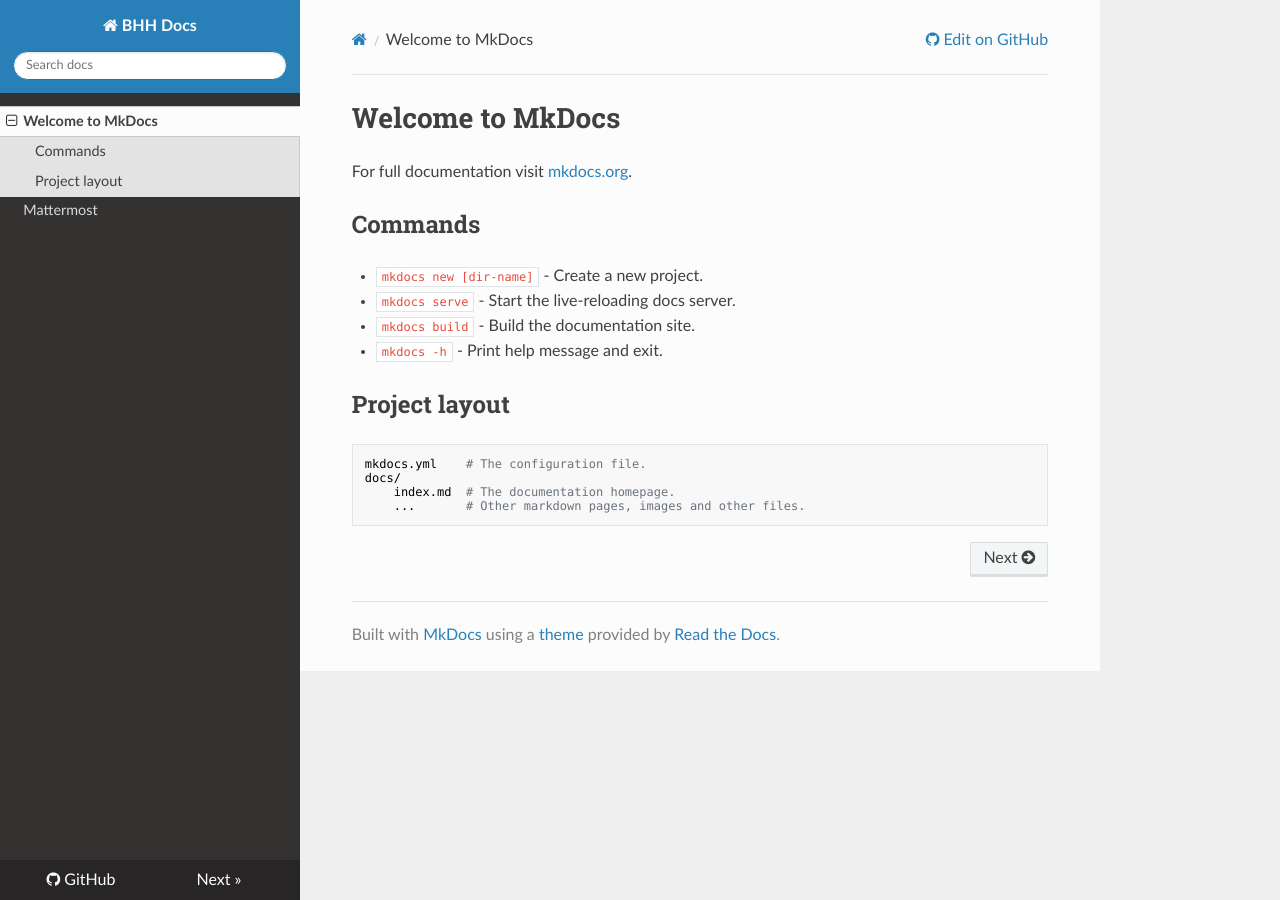
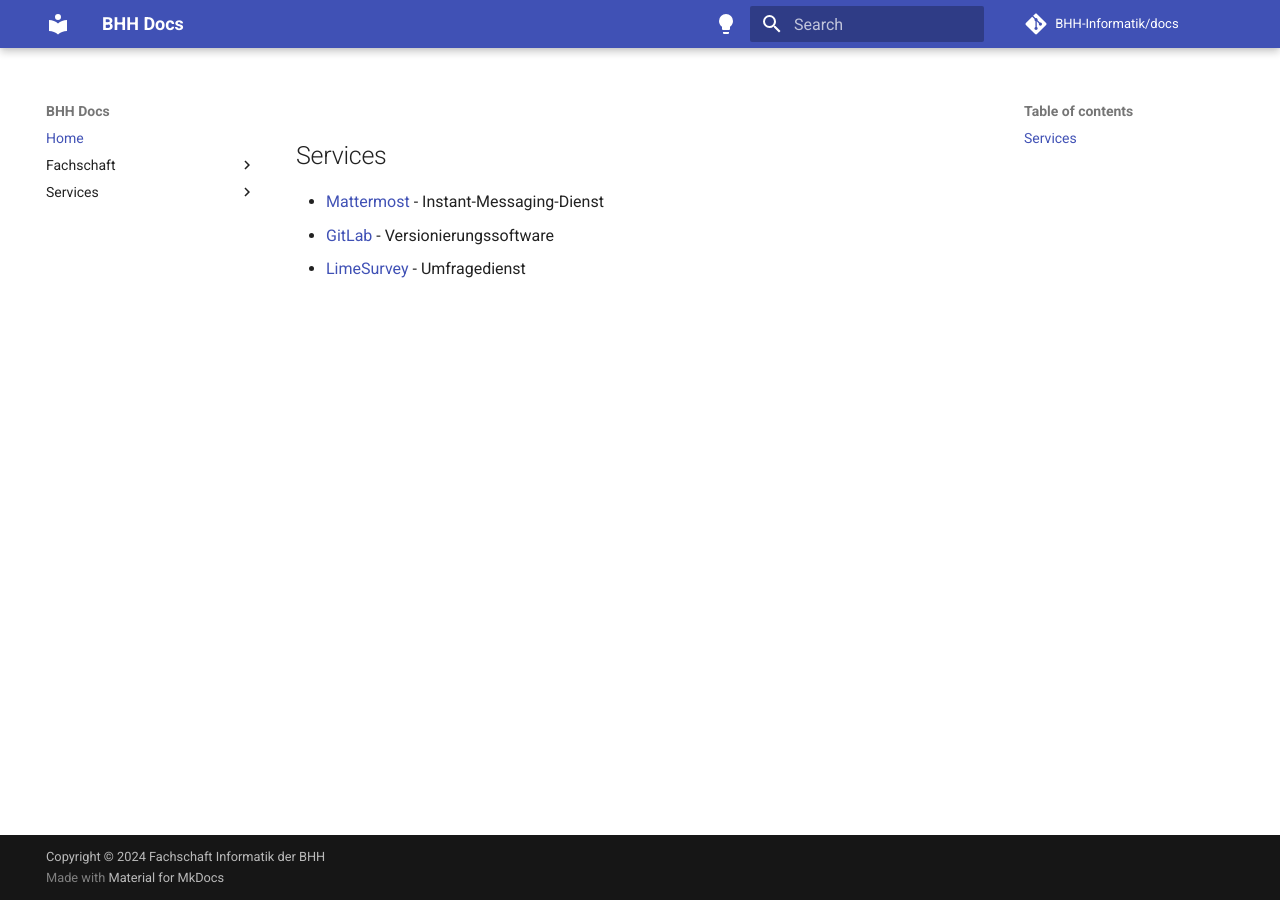
Before and after one commit to BHH-Informatik/docs, an MkDocs documentation site: the page built from docs/index.md, in a window 1280 px wide. Built offline with MkDocs 1.6.1 and Material for MkDocs 9.7.7, drawn with Linux system fonts in a browser that asks for light colours; nearby versions of some CDN libraries; comment, search, counter and statistics services are not loaded.

Commit message:
Added Mattermost, updated to mkdocs-material and added build workflow

```diff
--- a/docs/index.md
+++ b/docs/index.md
@@ -1,17 +1,9 @@
-# Welcome to MkDocs
+#
 
-For full documentation visit [mkdocs.org](https://www.mkdocs.org).
+<!--For full documentation visit [mkdocs.org](https://www.mkdocs.org).-->
 
-## Commands
+## Services
 
-* `mkdocs new [dir-name]` - Create a new project.
-* `mkdocs serve` - Start the live-reloading docs server.
-* `mkdocs build` - Build the documentation site.
-* `mkdocs -h` - Print help message and exit.
-
-## Project layout
-
-    mkdocs.yml    # The configuration file.
-    docs/
-        index.md  # The documentation homepage.
-        ...       # Other markdown pages, images and other files.
+- [Mattermost](/services/mattermost) - Instant-Messaging-Dienst
+- [GitLab](/services/gitlab) - Versionierungssoftware
+- [LimeSurvey](/sercies/limesurvey) - Umfragedienst
--- a/mkdocs.yml
+++ b/mkdocs.yml
@@ -1,5 +1,54 @@
+# Basic
 site_name: BHH Docs
-theme: readthedocs
+theme:
+  name: material
+  palette:
+
+    # Palette toggle for light mode
+    - scheme: default
+      media: "(prefers-color-scheme: light)"
+      toggle:
+        icon: material/lightbulb
+        name: Zu Dark Mode wechseln
+
+    # Palette toggle for dark mode
+    - scheme: slate
+      media: "(prefers-color-scheme: dark)"
+      toggle:
+        icon: material/lightbulb-outline
+        name: Zu Light Mode wechseln
+
+site_description: Dokumentation für Services die von der Fachschaft Informatik der BHH betrieben werden.
+
+# Repo
+repo_name: BHH-Informatik/docs
 repo_url: https://github.com/BHH-Informatik/docs
 edit_uri: blob/main/docs/
-site_description: Dokumentation für Services die von der Fachschaft Informatik der BHH betrieben werden.
+
+# Copyright
+copyright: Copyright &copy; 2024 Fachschaft Informatik der BHH
+
+markdown_extensions:
+  - attr_list
+  - md_in_html
+  - pymdownx.blocks.caption
+  - admonition
+  - pymdownx.details
+  - pymdownx.superfences
+  - pymdownx.highlight:
+      anchor_linenums: true
+      line_spans: __span
+      pygments_lang_class: true
+  - pymdownx.inlinehilite
+  - pymdownx.snippets
+
+# Navigation
+nav:
+  - Home: index.md
+  - Fachschaft:
+    - Über uns: fachschaft/about.md
+    #- Kontakt: fachschaft/kontakt.md
+  - Services:
+    - Mattermost: services/mattermost.md
+    - GitLab: services/gitlab.md
+    - LimeSurvey: services/limesurvey.md
```
Also changed, not shown: docs/mattermost.md (deleted, +0 -3 lines), docs/services/mattermost.md (added, +30 -0 lines), docs/images/gitlab-login-field.png (added), docs/images/gitlab-register-field.png (added), docs/images/mattermost-gitlab-authorize.png (added), docs/images/mattermost-login-field.png (added), docs/services/gitlab.md (added), docs/services/limesurvey.md (added), 1 other file.
